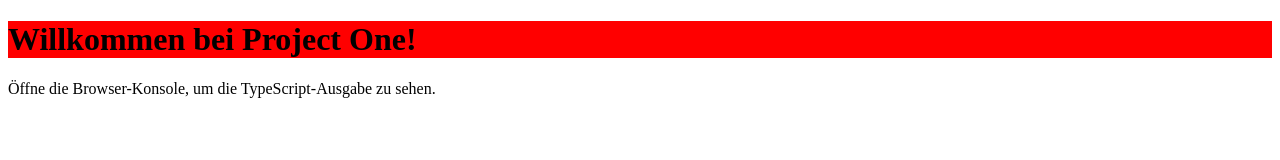
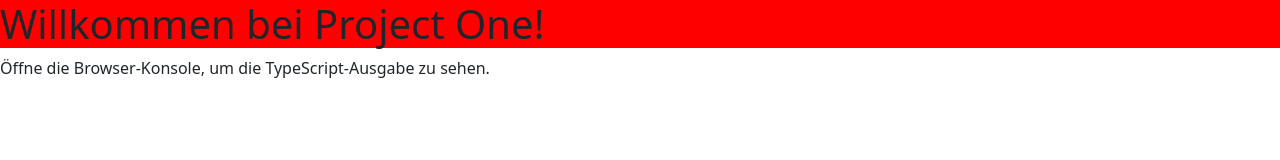
Before and after one commit to AmbitiousArgonian/WebDev, a website built with webpack: page project-one/public/index.html in a window 1280 px wide. Built offline with nearby package versions, Linux system fonts and the light colour scheme.

Commit message:
Lecture 3 changes & edits

```diff
--- a/project-one/public/scss/custom.scss
+++ b/project-one/public/scss/custom.scss
@@ -1,3 +1,6 @@
+@import "../node_modules/bootstrap/scss/bootstrap";
+
+
 h1 {
     background-color: red;
 }
```
Also changed, not shown: project-one/package.json (added, +9 -0 lines), 1 other file.
